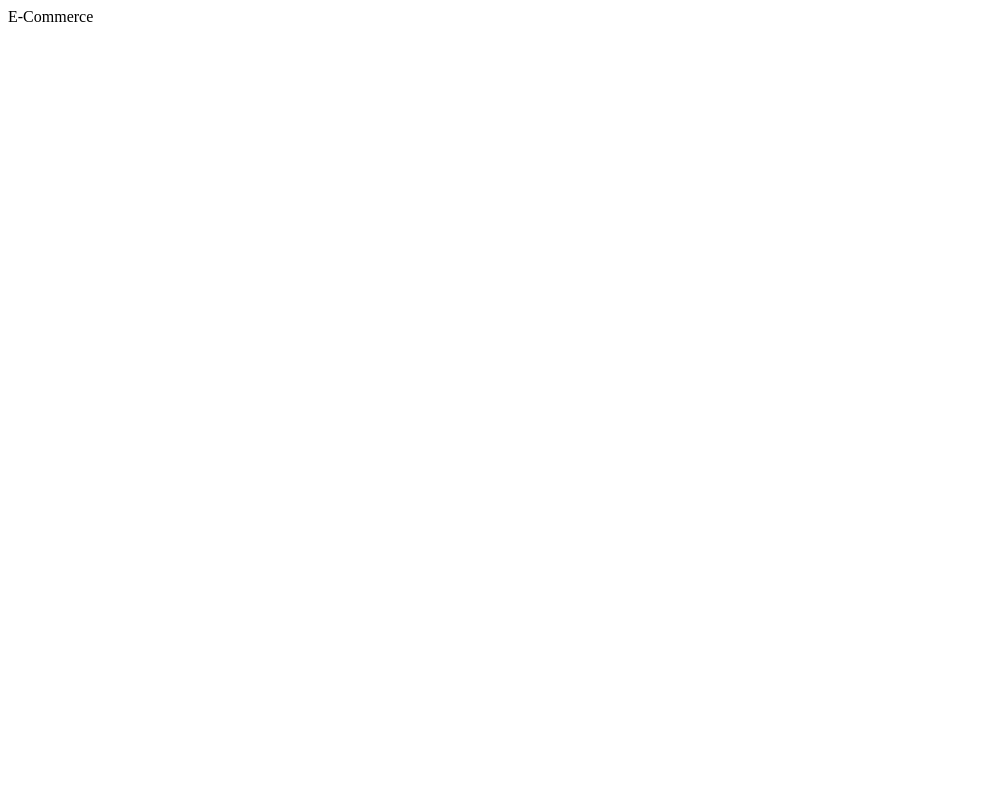
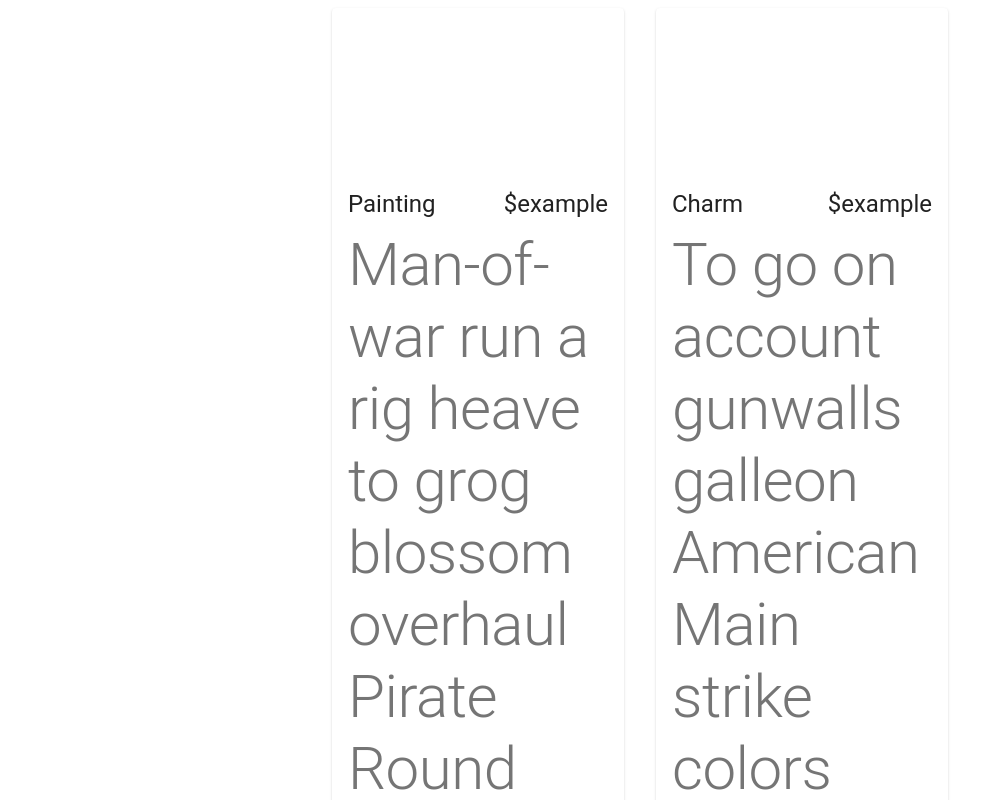
Before and after one commit to TyreeWebber/e_commerce, a React (Create React App) app: page / in a window 1280 px wide. Shown: the top 800 px of the page, without its empty margins (0-1004 px from the left). Built offline with nearby package versions, Linux system fonts and the light colour scheme.

Commit message:
create mock product cards (price and description are placeholders for the time being)

```diff
--- a/src/App.js
+++ b/src/App.js
@@ -1,9 +1,10 @@
 import React from 'react'
+import Products from './components/Products/Products'
 
 const App = () => {
   return (
     <div>
-      E-Commerce
+      <Products />
     </div>
   )
 }
--- /dev/null
+++ b/src/components/Products/Product/Product.jsx
@@ -0,0 +1,33 @@
+import React from 'react'
+import { Card, CardMedia, CardContent, CardActions, Typography, IconButton } from '@material-ui/core';
+import { AddShoppingCart } from '@material-ui/icons';
+
+import useStyles from './styles';
+
+const Product = ({ product }) => {
+  const classes = useStyles();
+
+  return (
+      <Card className={classes.root}>
+        <CardMedia className={classes.media} image='' title={product.name} />
+        <CardContent>
+          <div className={classes.cardContent}>
+            <Typography variant="h5" gutterBottom>
+              {product.name}
+            </Typography>
+            <Typography variant="h5">
+              {product.price}
+            </Typography>
+          </div>
+          <Typography variant="h2" color="textSecondary">{product.description}</Typography>
+        </CardContent>
+        <CardActions disableSpacing className={classes.cardActions}>
+          <IconButton aria-label="Add to Cart">
+            <AddShoppingCart />
+          </IconButton>
+        </CardActions>
+      </Card>
+  )
+}
+
+export default Product
--- /dev/null
+++ b/src/components/Products/Product/styles.js
@@ -0,0 +1,19 @@
+import { makeStyles } from '@material-ui/core/styles';
+
+export default makeStyles(() => ({
+  root: {
+    maxWidth: '100%'
+  },
+  media: {
+    height: 0,
+    paddingTop: '56.25%', // 16:9
+  },
+  CardActions: {
+    display: 'flex',
+    justifyContent: 'flex-end',
+  },
+  cardContent: {
+    display: 'flex',
+    justifyContent: 'space-between',
+  },
+}));
--- a/src/components/Products/Products.jsx
+++ b/src/components/Products/Products.jsx
@@ -1,21 +1,25 @@
 import React from 'react';
-import Grid from '@material-ui/core';
+import { Grid } from '@material-ui/core';
+
+import Product from './Product/Product';
 
 const products = [
-  { id: 1, name: 'Painting', description: "Man-of-war run a rig heave to grog blossom overhaul Pirate Round aye Cat o'nine tails tackle aft. Ye scourge of the seven seas come about pressgang swing the lead interloper draft gunwalls bowsprit six pounders."},
-  { id: 2, name: 'Charm', description:"To go on account gunwalls galleon American Main strike colors fluke Buccaneer tackle capstan rum."},
+  { id: 1, name: 'Painting', description: "Man-of-war run a rig heave to grog blossom overhaul Pirate Round aye Cat o'nine tails tackle aft. Ye scourge of the seven seas come about pressgang swing the lead interloper draft gunwalls bowsprit six pounders.", price: '$example'},
+  { id: 2, name: 'Charm', description:"To go on account gunwalls galleon American Main strike colors fluke Buccaneer tackle capstan rum.", price: '$example'},
 ];
 
 const Products = () => {
-  <main>
+  return (
+    <main>
     <Grid container justify="center" spacing={4}>
       {products.map((product) => (
         <Grid item key={product.id} xs={12} sm={6} md={4} lg={3}>
-          <Product />
+          <Product product={product} />
           </Grid>
       ))}
     </Grid>
   </main>
+  )
 }
 
 export default Products;
```
